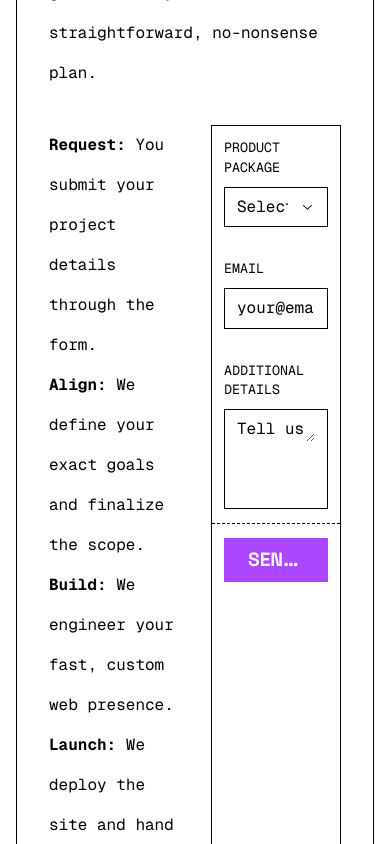
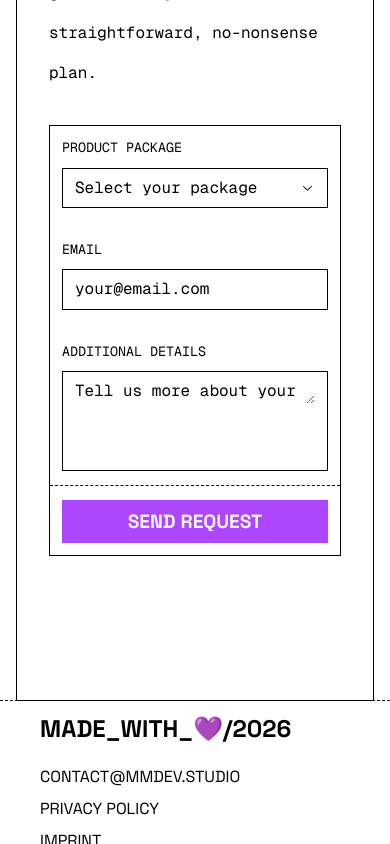
Before and after one commit to mmDevStudio/brand, a Next.js app: page / in a window 390 px wide. Shown: the part 5300-6144 px from the top of the page. Built offline with nearby package versions, Linux system fonts and the light colour scheme.

Commit message:
refactor(contact): responsive

```diff
--- a/src/app/(home)/_components/Contact.tsx
+++ b/src/app/(home)/_components/Contact.tsx
@@ -19,7 +19,7 @@ export default function Contact() {
           straightforward, no-nonsense plan.
         </div>
 
-        <ul className="text-text-subtle leading-10">
+        <ul className="text-text-subtle leading-10 hidden lg:block ">
           <li>
             <b className="font-b">Request:</b> You submit your project details
             through the form.
@@ -38,7 +38,7 @@ export default function Contact() {
           </li>
         </ul>
 
-        <Card asChild>
+        <Card className="col-span-2 lg:col-span-1" asChild>
           <form>
             <Card.Body className="flex flex-col gap-8">
               <label
```
